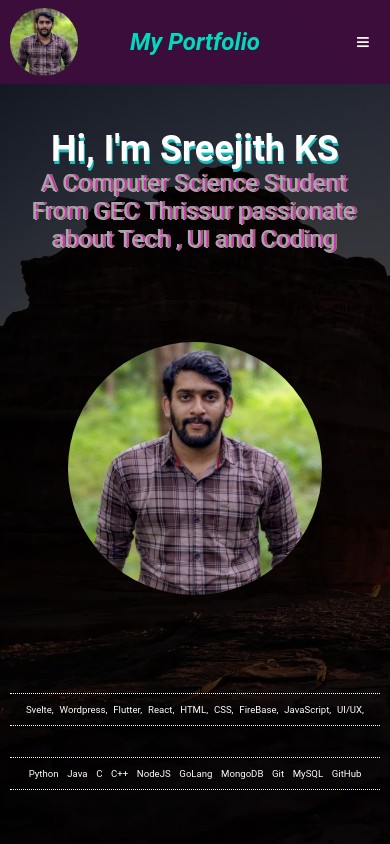
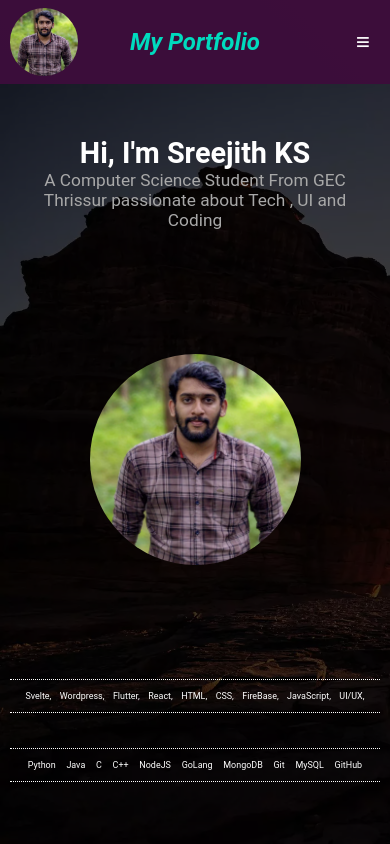
Before and after one commit to SreejithKSGupta/myPortfolio, a SvelteKit app: page / in a window 390 px wide. Shown: the top 844 px of the page. Built offline with nearby package versions, Linux system fonts and the light colour scheme.

Commit message:
improved hero section

```diff
--- a/src/routes/pages/hero.svelte
+++ b/src/routes/pages/hero.svelte
@@ -67,7 +67,7 @@
 					: (y * layer) / 10}px,0) ; opacity:{1 - y / 900}"
 			>
 				{#each skills1 as skill}
-					<div>{skill + ','}</div>
+					<div class="skillsitem">{skill + ','}</div>
 				{/each}
 			</div>
 			<br />
@@ -78,7 +78,7 @@
 					: (-1 * y * layer) / 10}px,0) ; opacity:{1 - y / 900}"
 			>
 				{#each skills2 as skill}
-					<div>{skill}</div>
+					<div class="skillsitem">{skill}</div>
 				{/each}
 			</div>
 		</div>
@@ -86,6 +86,7 @@
 </div>
 
 <style>
+	/* General Styles */
 	#herocontainer {
 		width: 100vw;
 		height: 90vh;
@@ -132,19 +133,22 @@
 		width: 25vw;
 		height: auto;
 		border-radius: 50%;
+		margin-top: 20px; /* Prevent text overlap */
 	}
 	.skillslist :hover {
 		border-bottom: dotted 1px #00ffbf;
 		border-top: dotted 1px #06e6c0;
 		transition: all 0.5s ease;
 	}
-
 	.skillslist div:hover {
 		transform: scale3d(1.2, 1.2, 1.2);
 		color: #00e1ff;
 		transition: all 0.5s ease;
 	}
-
+	.skillsitem {
+       margin: 1px 3px;
+	   font-size: 70%;
+	}
 	#herosection {
 		width: 45%;
 		height: 70%;
@@ -161,84 +165,25 @@
 		color: #a8a8a8;
 		width: 40vw;
 	}
-	.spanpar::before {
-		content: 'A Computer Science Student From GEC Thrissur passionate about Tech , UI and Coding';
-		position: absolute;
-		top: 0;
-		left: 0;
-		left: 0.5px;
-		animation: glitch-top 2s infinite;
-	}
-
 	@media only screen and (max-width: 600px) {
 		#herosection {
 			width: 100%;
 			height: auto;
-			font-size: 150%;
+			font-size: 120%;
 		}
 		#skillsline {
 			width: 100%;
 			height: auto;
-			font-size: 60%;
+			font-size: 80%;
 			flex-wrap: wrap;
 		}
 		.mainimg {
-			width: 30vh;
-			height: 30vh;
+			width: 25vh;
+			height: 25vh;
 		}
 		.spanpar {
-			font-size: 100%;
-			width: 90vw;
-		}
-	}
-
-	@keyframes glitch {
-		0% {
-			transform: none;
-		}
-		20% {
-			transform: skewX(-10deg) scale(1.1);
-		}
-		40% {
-			transform: none;
-		}
-		60% {
-			transform: skewX(5deg) scale(0.9);
-		}
-		80% {
-			transform: none;
-		}
-		100% {
-			transform: none;
-		}
-	}
-	@keyframes glitch-top {
-		0%,
-		100% {
-			transform: none;
-			text-shadow: #008cffec -3px 0px, #ff0000da 3px 0px;
-		}
-		20% {
-			transform: translateY(-1px);
-		}
-		40% {
-			transform: translateY(-1px) translateX(-2px);
-		}
-		60% {
-			transform: translateY(-1px);
-			text-shadow: rgba(255, 0, 212, 0.808) 3px 0px, #51ff00d5 3px 0px;
-		}
-		80% {
-			transform: translateY(-1px) translateX(2px);
-		}
-	}
-	@keyframes glow {
-		0%,
-		100% {
-			text-shadow: #b5c017 1px 3px;
-		}
-		50% {
-			text-shadow: #17bac0 1px 3px;
+			font-size: 90%;
+			width: 85vw;
 		}
 	}
 </style>
```
